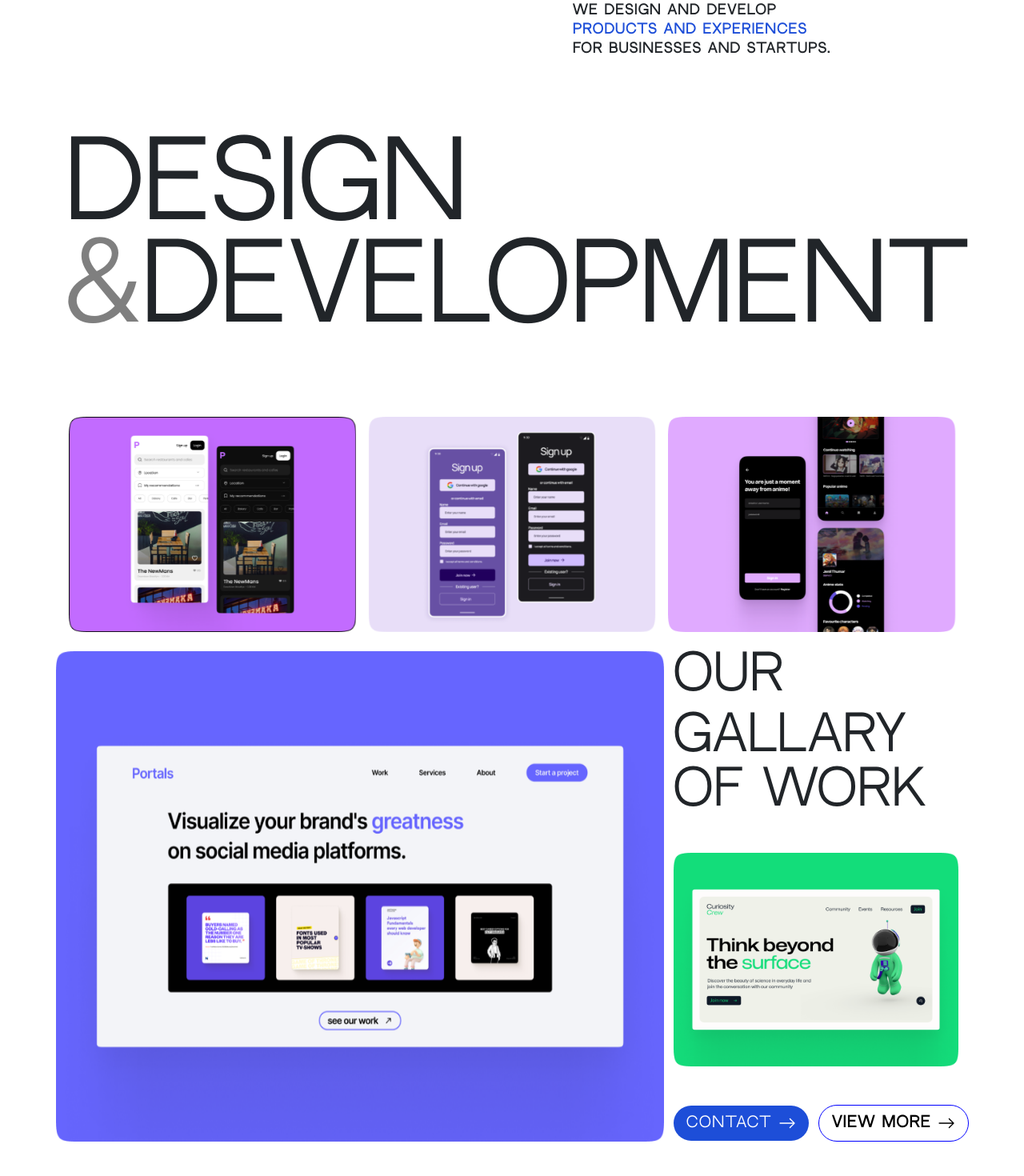
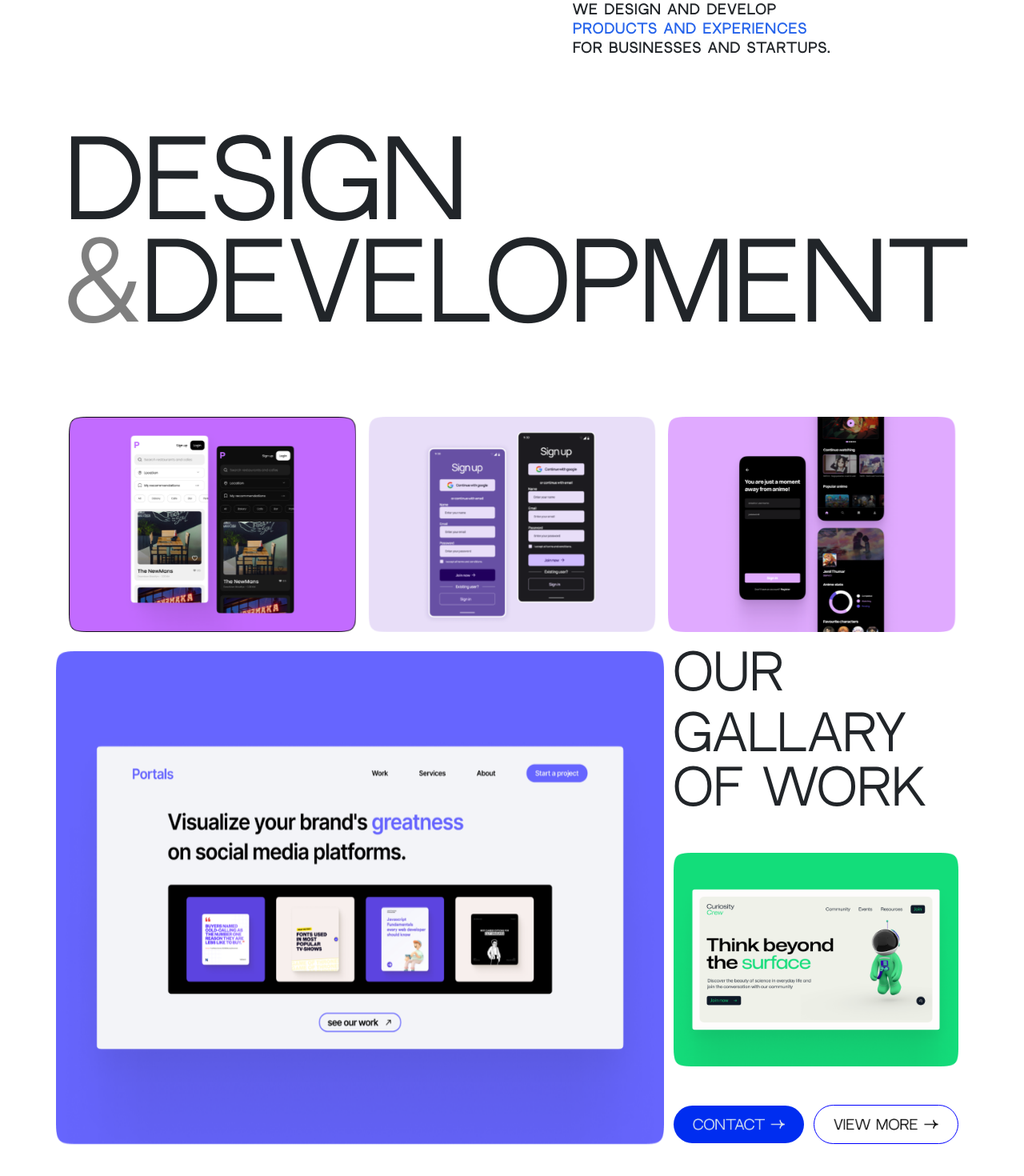
Before and after one commit to venilsutariya/portals, a Next.js app: page / in a window 1280 px wide. Shown: the part 164-1634 px from the top of the page at 80% size. Built offline with nearby package versions, Linux system fonts and the light colour scheme.

Commit message:
add code

```diff
--- a/components/customUi/Header.tsx
+++ b/components/customUi/Header.tsx
@@ -7,7 +7,7 @@ const Header = () => {
           <div className=" col">
             <div className=" uppercase font-semibold text-1xl inline-block md:ms-16">
               <div>We design and DEVELOP</div>
-              <div className=" text-blue-700">products and experiences</div>
+              <div className=" text-blue-600">products and experiences</div>
               <div>for businesses AND startups.</div>
             </div>
           </div>
--- a/components/customUi/HeaderImage.tsx
+++ b/components/customUi/HeaderImage.tsx
@@ -49,17 +49,17 @@ const HeaderImage = () => {
           <div className=" flex lg:justify-between items-center mt-5">
             <Link
               href={"/contact"}
-              className="pointer text-sm lg:text-lg mr-3 lg:mr-3 uppercase flex justify-center items-center hover:bg-opacity-90 no-underline text-white bg-blue-700 rounded-full px-3 py-2 border-0 transition-colors"
-              style={{ border: "1px solid blue" }}
+              className="pointer font-extralight text-sm lg:text-lg mr-3 lg:mr-3 uppercase flex justify-center items-center hover:bg-opacity-90 no-underline text-white rounded-full px-4 py-3 border-0 transition-colors"
+              style={{ border: "1px solid blue", backgroundColor: '#002DF0'}}
             >
-              <span>contact</span><span className=" ms-2"><BsArrowRight size={22} /></span>
+              <img src="/images/CONTACT -_.png" alt="" />
             </Link>
             <Link
               href={"/contact"}
-              className="pointer text-sm lg:text-lg uppercase flex justify-center items-center no-underline text-black rounded-full px-3 py-2 hover:bg-blue-700/10 transition"
+              className="pointer font-extralight text-sm lg:text-lg uppercase flex justify-center items-center no-underline text-black rounded-full px-4 py-3 hover:bg-blue-700/10 transition"
               style={{ border: "1px solid blue" }}
             >
-              <span className=" font-semibold flex"><span className=" me-2">view</span><span>more</span></span><span className="ms-2"><BsArrowRight size={22} /></span>
+              <img src="/images/View more -_.png" alt="" />
             </Link>
           </div>
         </div>
```
Also changed, not shown: public/images/CONTACT -_.png (added), public/images/View more -_.png (added).
